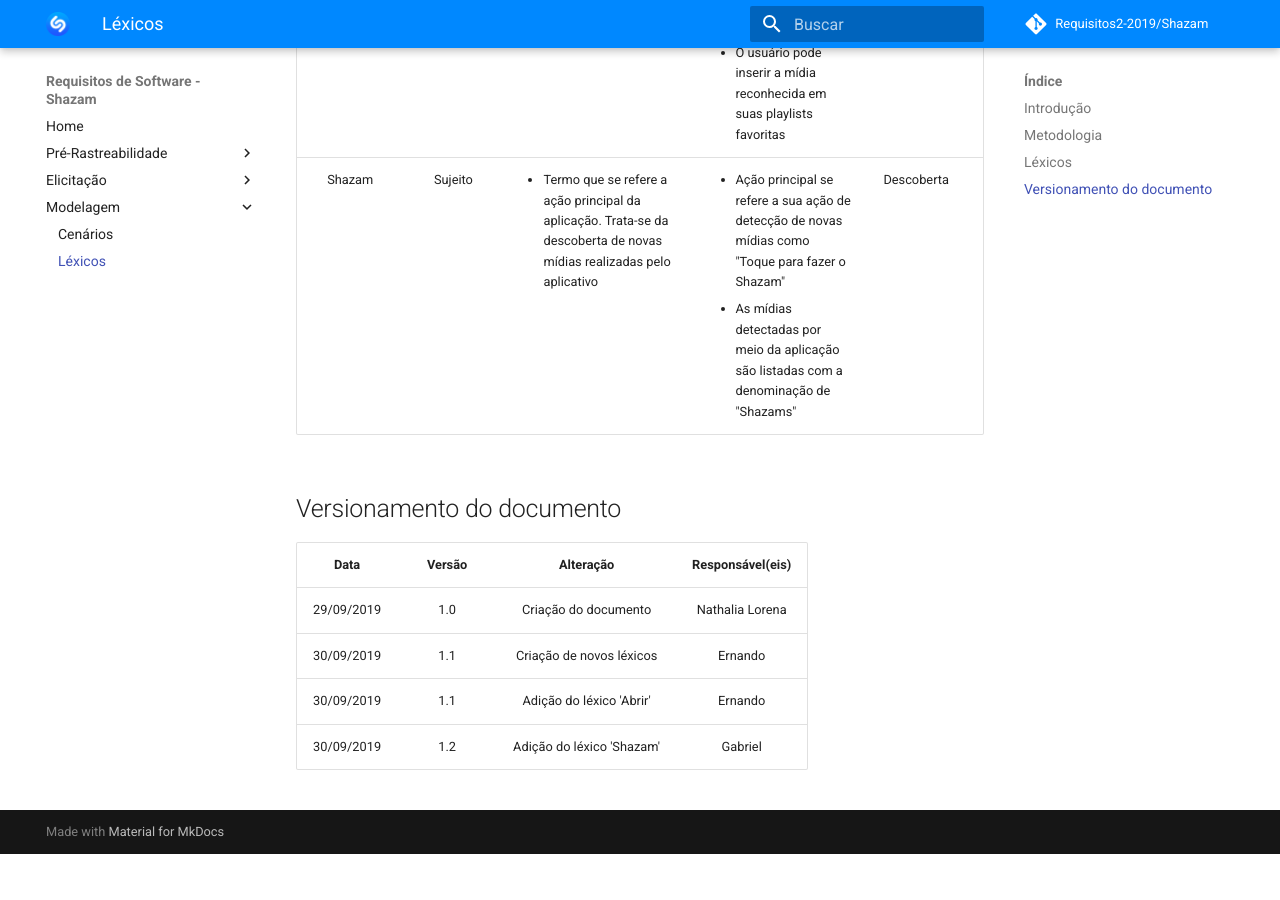
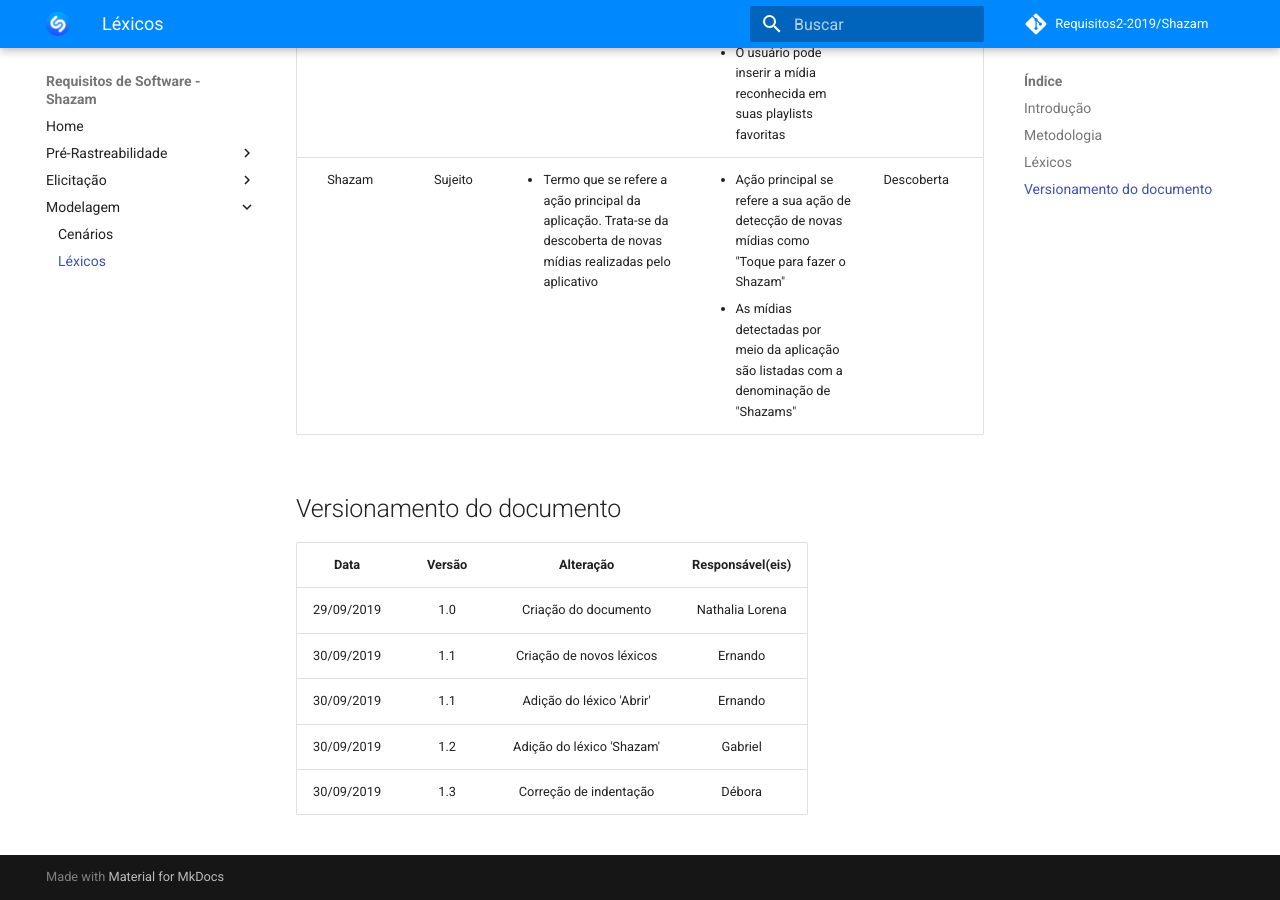
Before and after one commit to Wictorgirardi/2019.2-Shazam, an MkDocs documentation site: the page built from docs/modelagem/lexicos.md, in a window 1280 px wide and 900 px high, scrolled down 2223 px. Built offline with MkDocs 1.6.1 and Material for MkDocs 9.7.7, drawn with Linux system fonts in a browser that asks for light colours; comment, search, counter and statistics services are not loaded; before the commit the page ends 3077 px from its top, so only the background shows below that.

Commit message:
Update lexicos.md

```diff
--- a/docs/modelagem/lexicos.md
+++ b/docs/modelagem/lexicos.md
@@ -2,7 +2,7 @@
 
 ## Introdução
 
-Percebe-se uma necessidade de identificar e descrever para um contexto social os símbolos peculiares existentes em uma linguagem, para essa finalidade, usa-se o LAL (Léxico Ampliado da Linguagem), e cabe ao engenheiro de requisitos esta identificação.
+<p align="justify">Percebe-se uma necessidade de identificar e descrever para um contexto social os símbolos peculiares existentes em uma linguagem, para essa finalidade, usa-se o LAL (Léxico Ampliado da Linguagem), e cabe ao engenheiro de requisitos esta identificação.</p>
 
 ## Metodologia
 
@@ -33,3 +33,4 @@
 | 30/09/2019 | 1.1 | Criação de novos léxicos | Ernando |
 | 30/09/2019 | 1.1 | Adição do léxico 'Abrir' | Ernando |
 | 30/09/2019 | 1.2 | Adição do léxico 'Shazam' | Gabriel|
+|30/09/2019|1.3|Correção de indentação|Débora|
```
